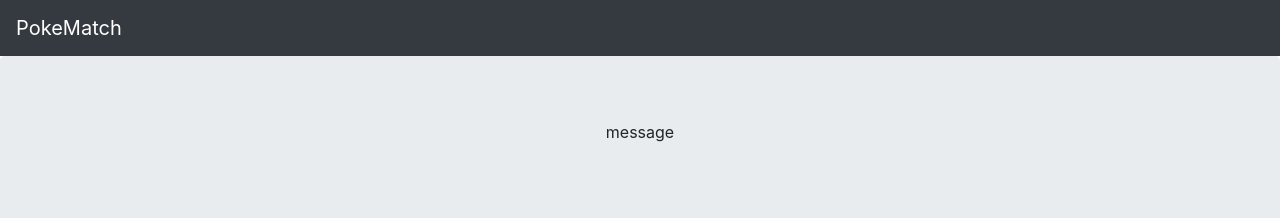
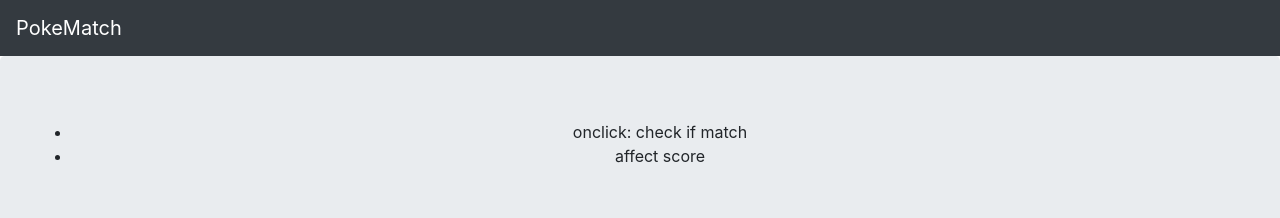
Before and after one commit to vpvnguyen/pokematch-react, a React (Create React App) app: page / in a window 1280 px wide. Shown: the top 218 px of the page. Built offline with nearby package versions, Linux system fonts and the light colour scheme; no server answers.

Commit message:
moved todo instructions to Message

```diff
--- a/src/components/Message/Message.jsx
+++ b/src/components/Message/Message.jsx
@@ -4,7 +4,10 @@ import Jumbotron from 'react-bootstrap/Jumbotron';
 export default function Message() {
     return (
         <Jumbotron >
-            <p>message</p>
+            <ul>
+                <li>onclick: check if match</li>
+                <li>affect score</li>
+            </ul>
         </Jumbotron>
     )
 }
```
